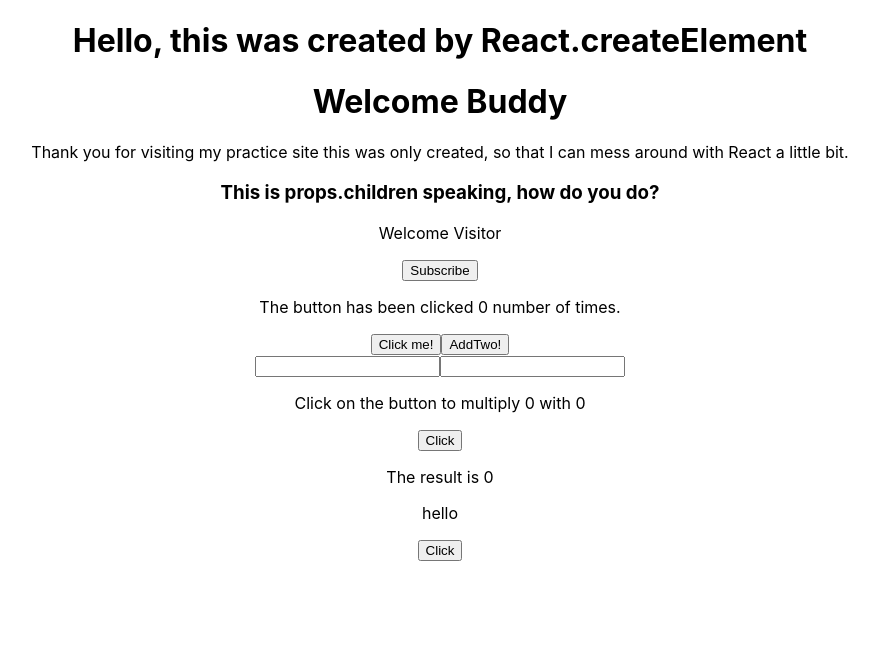
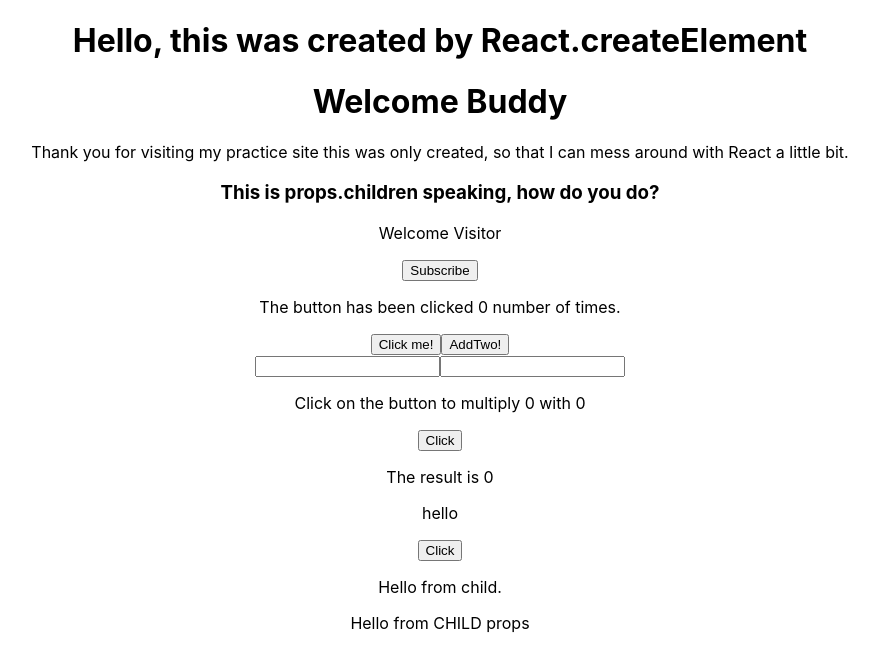
Before and after one commit to pldvd/react-tutorial-codevolution, a React (Create React App) app: page / in a window 1280 px wide. Shown: the top 670 px of the page, without its empty margins (200-1079 px from the left). Built offline with nearby package versions, Linux system fonts and the light colour scheme.

Commit message:
practice with props.children

```diff
--- /dev/null
+++ b/src/components/Child.js
@@ -0,0 +1,10 @@
+import React from 'react'
+
+export default function Child(props) {
+  return (
+    <div>
+      <p>Hello from child.</p>
+      {props.children}
+    </div>
+  )
+}
--- a/src/components/EventBind.js
+++ b/src/components/EventBind.js
@@ -1,4 +1,5 @@
 import React, {Component} from 'react'
+import Child from './Child'
 
 class EventBind extends Component {
   constructor(props) {
@@ -7,6 +8,8 @@
     this.state = {
       message: 'hello'
     }
+    // bind event handlers to this in the constructor, so page does not re-render with every setState
+    this.changeMessage = this.changeMessage.bind(this)
   }
   changeMessage() {
 
@@ -20,7 +23,9 @@
     return <div>
     <p>{this.state.message}</p>
     {/* <button onClick={() => this.changeMessage()}>Click</button> */}
-    <button onClick={this.changeMessage.bind(this)}>Click</button>
+    {/* <button onClick={this.changeMessage.bind(this)}>Click</button> */}
+    <button onClick={this.changeMessage}>Click</button>
+    <Child><p>Hello from CHILD props</p></Child>
     </div>
   }
 }
```
